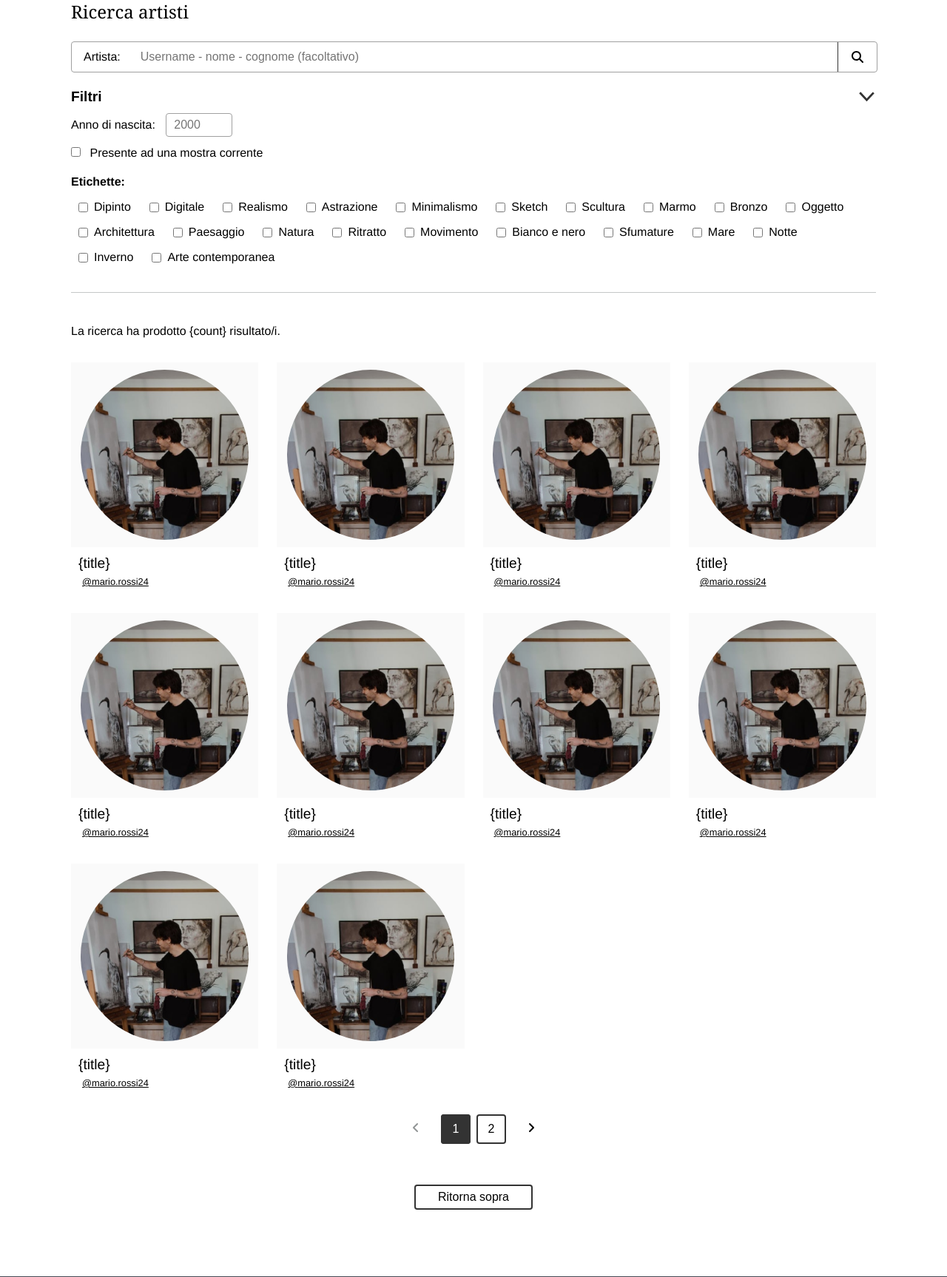
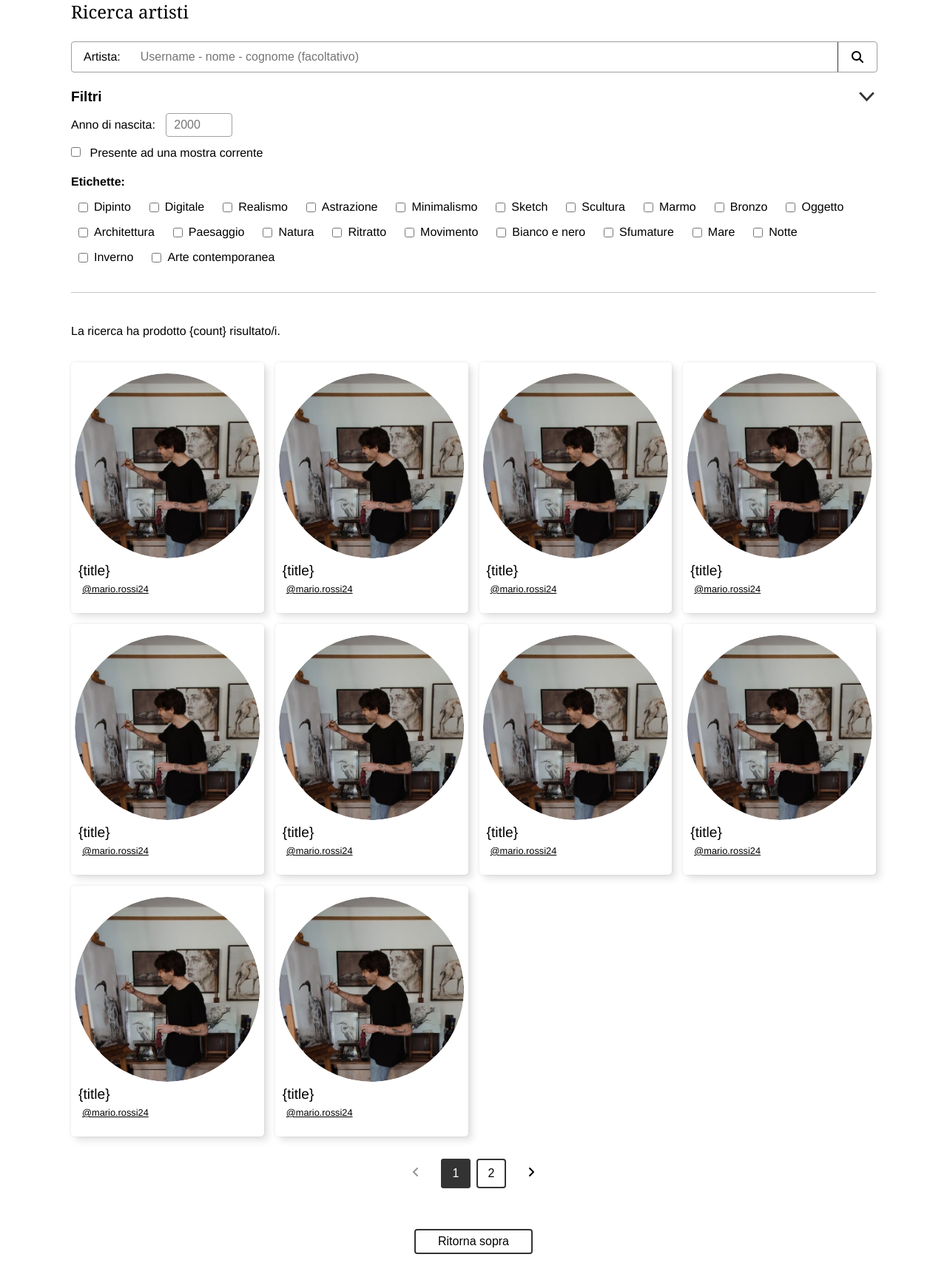
Before and after one commit to rmdevv/Boseum, a PHP site: page /src/artisti.html in a window 1280 px wide. Shown: the part 226-1953 px from the top of the page at 74% size. Run offline with PHP 8.4, Linux system fonts and the light colour scheme.

Commit message:
fix artisti

```diff
--- a/assets/CSS/style.css
+++ b/assets/CSS/style.css
@@ -760,66 +760,72 @@ footer a:visited{
     font-size: small;
 }
 
-.gallery_item {
+.artist_results_section {
+    max-width: min(85vw, 1440px);
+    grid-column-gap: 15px;
+    column-gap: 15px;
+    display: grid;
+    grid-template-columns: repeat(auto-fit, minmax(250px, 1fr));
+    margin: 30px auto;
+    grid-row-gap: 15px;
+    row-gap: 15px;
+}
+
+.artist_gallery_item {
     margin: 0;
+    padding: 15px 0 20px;
+    border-radius: 5px;
+    box-shadow: 6px 6px 10px 0 rgba(0, 0, 6, 0.1), 0 0 4px 0 rgba(0, 0, 6, 0.1);
 }
 
 .artist_gallery_item_image {
     display: flex;
     position: relative;
     align-items: center;
-    background-color: var(--colorLightGrey);
+    margin: auto;
     color: var(--colorDarkGrey);
     height: 250px;
-    min-height: 250px;
-    min-width: 250px;
+    width: 250px;
     line-height: 0;
-    margin-bottom: 10px;
-}
-.artist_gallery_item_image:hover {
-    background-color: var(--colorMediumGrey);
-    box-shadow: inset 1px 0 0 0 var(--colorMediumGrey);
+    clip-path: circle(50%);
+    box-sizing: border-box;
+    border-radius: 50%;
 }
 
 .artist_gallery_item_image a {
     height: 100%;
-    left: 0;
-    position: absolute;
-    top: 0;
     width: 100%;
     z-index: 1;
     overflow: hidden;
     display: flex;
     justify-content: center;
 }
-.artist_gallery_item_image a:focus-visible {
-    background-color: unset;
-    outline: none;
+
+.artist_gallery_item_info {
+    word-wrap: break-word;
 }
 
 .artist_gallery_item_title{
     font-size: 1.2em;
-    margin: 5px 0 0 10px;
+    margin: 5px 10px 0 10px;
 }
 .artist_gallery_item_title a{
     border:none;
     text-decoration: none;
     color: black;
 }
-.artist_gallery_item figcaption a:focus,
-.artist_gallery_item figcaption a:hover {
-    text-decoration: underline;
+
+.artist_gallery_item_image img {
+    height: 100%;
+    width: 100%;
+    transition: all .2s ease-out;
+    border-radius: 50%;
 }
 
-.artist_gallery_item_image img {
-    height: auto;
-    margin: auto;
-    max-height: 100%;
-    max-width: 100%;
-    border-radius: 50%;
-    width: auto;
-    margin: 10px;
+.artist_gallery_item_image img:hover {
+    transform: scale(1.06);
 }
+
 
 
 
--- a/src/artisti.html
+++ b/src/artisti.html
@@ -335,8 +335,9 @@
                 <p id="top_gallery">
                     La ricerca ha prodotto {count} risultato/i.
                 </p>
-                <div class="results_section" id="paginated_section">
+                <div class="artist_results_section" id="paginated_section">
                     <div class="gallery_item">
+                        <div class="artist_gallery_item">
                             <div class="artist_gallery_item_image">
                                 <a
                                     aria-hidden="true"
@@ -354,11 +355,15 @@
                                     </p>
                                 </div>
                                 <div class="artist_mini_preview_info">
-                                <a href="TODO: link_artista">mario.rossi24</a>
+                                    <a href="TODO: link_artista"
+                                        >mario.rossi24</a
+                                    >
+                                </div>
                             </div>
                         </div>
                     </div>
                     <div class="gallery_item">
+                        <div class="artist_gallery_item">
                             <div class="artist_gallery_item_image">
                                 <a
                                     aria-hidden="true"
@@ -376,11 +381,15 @@
                                     </p>
                                 </div>
                                 <div class="artist_mini_preview_info">
-                                <a href="TODO: link_artista">mario.rossi24</a>
+                                    <a href="TODO: link_artista"
+                                        >mario.rossi24</a
+                                    >
+                                </div>
                             </div>
                         </div>
                     </div>
                     <div class="gallery_item">
+                        <div class="artist_gallery_item">
                             <div class="artist_gallery_item_image">
                                 <a
                                     aria-hidden="true"
@@ -398,11 +407,15 @@
                                     </p>
                                 </div>
                                 <div class="artist_mini_preview_info">
-                                <a href="TODO: link_artista">mario.rossi24</a>
+                                    <a href="TODO: link_artista"
+                                        >mario.rossi24</a
+                                    >
+                                </div>
                             </div>
                         </div>
                     </div>
                     <div class="gallery_item">
+                        <div class="artist_gallery_item">
                             <div class="artist_gallery_item_image">
                                 <a
                                     aria-hidden="true"
@@ -420,11 +433,15 @@
                                     </p>
                                 </div>
                                 <div class="artist_mini_preview_info">
-                                <a href="TODO: link_artista">mario.rossi24</a>
+                                    <a href="TODO: link_artista"
+                                        >mario.rossi24</a
+                                    >
+                                </div>
                             </div>
                         </div>
                     </div>
                     <div class="gallery_item">
+                        <div class="artist_gallery_item">
                             <div class="artist_gallery_item_image">
                                 <a
                                     aria-hidden="true"
@@ -442,11 +459,15 @@
                                     </p>
                                 </div>
                                 <div class="artist_mini_preview_info">
-                                <a href="TODO: link_artista">mario.rossi24</a>
+                                    <a href="TODO: link_artista"
+                                        >mario.rossi24</a
+                                    >
+                                </div>
                             </div>
                         </div>
                     </div>
                     <div class="gallery_item">
+                        <div class="artist_gallery_item">
                             <div class="artist_gallery_item_image">
                                 <a
                                     aria-hidden="true"
@@ -464,11 +485,15 @@
                                     </p>
                                 </div>
                                 <div class="artist_mini_preview_info">
-                                <a href="TODO: link_artista">mario.rossi24</a>
+                                    <a href="TODO: link_artista"
+                                        >mario.rossi24</a
+                                    >
+                                </div>
                             </div>
                         </div>
                     </div>
                     <div class="gallery_item">
+                        <div class="artist_gallery_item">
                             <div class="artist_gallery_item_image">
                                 <a
                                     aria-hidden="true"
@@ -486,11 +511,15 @@
                                     </p>
                                 </div>
                                 <div class="artist_mini_preview_info">
-                                <a href="TODO: link_artista">mario.rossi24</a>
+                                    <a href="TODO: link_artista"
+                                        >mario.rossi24</a
+                                    >
+                                </div>
                             </div>
                         </div>
                     </div>
                     <div class="gallery_item">
+                        <div class="artist_gallery_item">
                             <div class="artist_gallery_item_image">
                                 <a
                                     aria-hidden="true"
@@ -508,11 +537,15 @@
                                     </p>
                                 </div>
                                 <div class="artist_mini_preview_info">
-                                <a href="TODO: link_artista">mario.rossi24</a>
+                                    <a href="TODO: link_artista"
+                                        >mario.rossi24</a
+                                    >
+                                </div>
                             </div>
                         </div>
                     </div>
                     <div class="gallery_item">
+                        <div class="artist_gallery_item">
                             <div class="artist_gallery_item_image">
                                 <a
                                     aria-hidden="true"
@@ -530,11 +563,15 @@
                                     </p>
                                 </div>
                                 <div class="artist_mini_preview_info">
-                                <a href="TODO: link_artista">mario.rossi24</a>
+                                    <a href="TODO: link_artista"
+                                        >mario.rossi24</a
+                                    >
+                                </div>
                             </div>
                         </div>
                     </div>
                     <div class="gallery_item">
+                        <div class="artist_gallery_item">
                             <div class="artist_gallery_item_image">
                                 <a
                                     aria-hidden="true"
@@ -552,11 +589,15 @@
                                     </p>
                                 </div>
                                 <div class="artist_mini_preview_info">
-                                <a href="TODO: link_artista">mario.rossi24</a>
+                                    <a href="TODO: link_artista"
+                                        >mario.rossi24</a
+                                    >
+                                </div>
                             </div>
                         </div>
                     </div>
                     <div class="gallery_item">
+                        <div class="artist_gallery_item">
                             <div class="artist_gallery_item_image">
                                 <a
                                     aria-hidden="true"
@@ -574,11 +615,15 @@
                                     </p>
                                 </div>
                                 <div class="artist_mini_preview_info">
-                                <a href="TODO: link_artista">mario.rossi24</a>
+                                    <a href="TODO: link_artista"
+                                        >mario.rossi24</a
+                                    >
+                                </div>
                             </div>
                         </div>
                     </div>
                     <div class="gallery_item">
+                        <div class="artist_gallery_item">
                             <div class="artist_gallery_item_image">
                                 <a
                                     aria-hidden="true"
@@ -596,7 +641,62 @@
                                     </p>
                                 </div>
                                 <div class="artist_mini_preview_info">
-                                <a href="TODO: link_artista">mario.rossi24</a>
+                                    <a href="TODO: link_artista"
+                                        >mario.rossi24</a
+                                    >
+                                </div>
+                            </div>
+                        </div>
+                    </div>
+                    <div class="gallery_item">
+                        <div class="artist_gallery_item">
+                            <div class="artist_gallery_item_image">
+                                <a
+                                    aria-hidden="true"
+                                    tabindex="-1"
+                                    href="TODO:{id_opera}">
+                                    <img
+                                        src="../uploads/users/2.jpg"
+                                        alt="{title}" />
+                                </a>
+                            </div>
+                            <div class="artist_gallery_item_info">
+                                <div class="artist_gallery_item_title">
+                                    <p title="{title}" href="TODO:{id_operp}">
+                                        {title}
+                                    </p>
+                                </div>
+                                <div class="artist_mini_preview_info">
+                                    <a href="TODO: link_artista"
+                                        >mario.rossi24</a
+                                    >
+                                </div>
+                            </div>
+                        </div>
+                    </div>
+                    <div class="gallery_item">
+                        <div class="artist_gallery_item">
+                            <div class="artist_gallery_item_image">
+                                <a
+                                    aria-hidden="true"
+                                    tabindex="-1"
+                                    href="TODO:{id_opera}">
+                                    <img
+                                        src="../uploads/users/2.jpg"
+                                        alt="{title}" />
+                                </a>
+                            </div>
+                            <div class="artist_gallery_item_info">
+                                <div class="artist_gallery_item_title">
+                                    <p title="{title}" href="TODO:{id_operp}">
+                                        {title}
+                                    </p>
+                                </div>
+                                <div class="artist_mini_preview_info">
+                                    <a href="TODO: link_artista"
+                                        >mario.rossi24</a
+                                    >
+                                </div>
                             </div>
                         </div>
                     </div>
```
Lines whose indentation alone changed are shown as unchanged.
